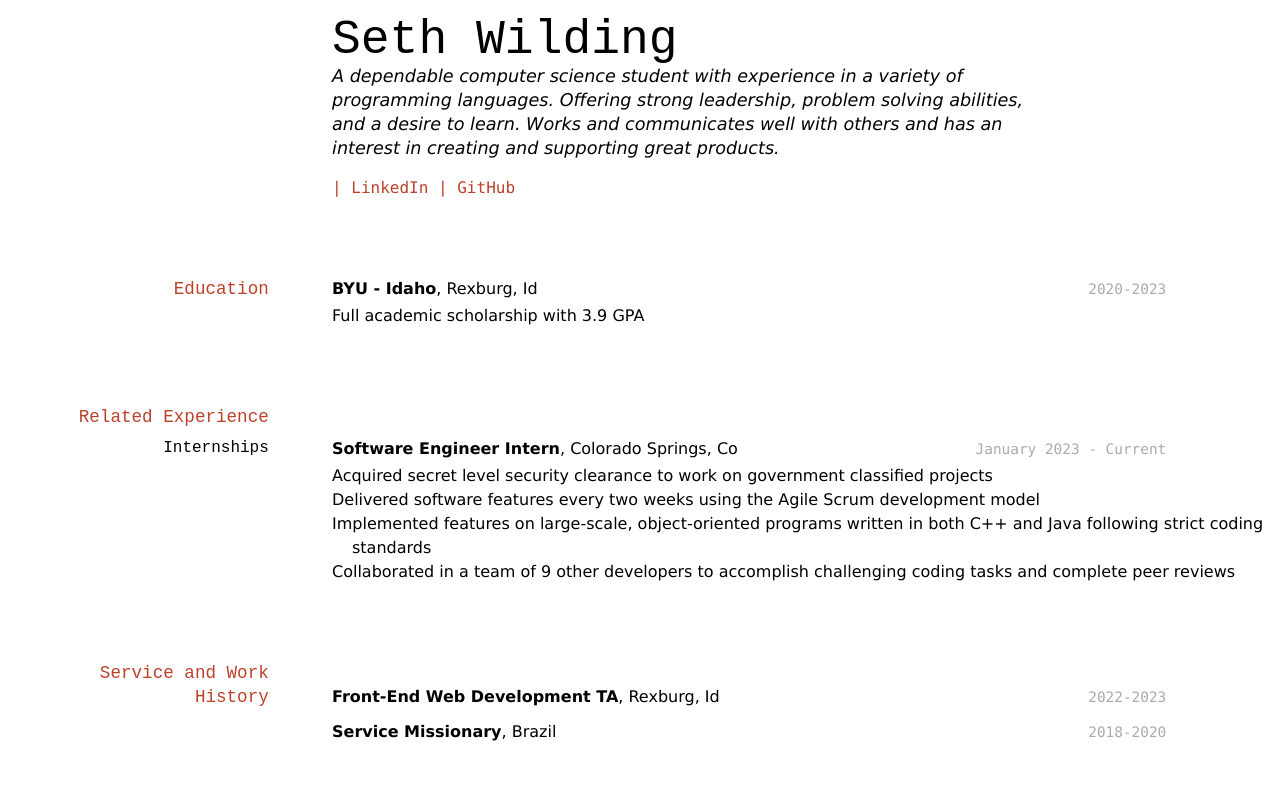
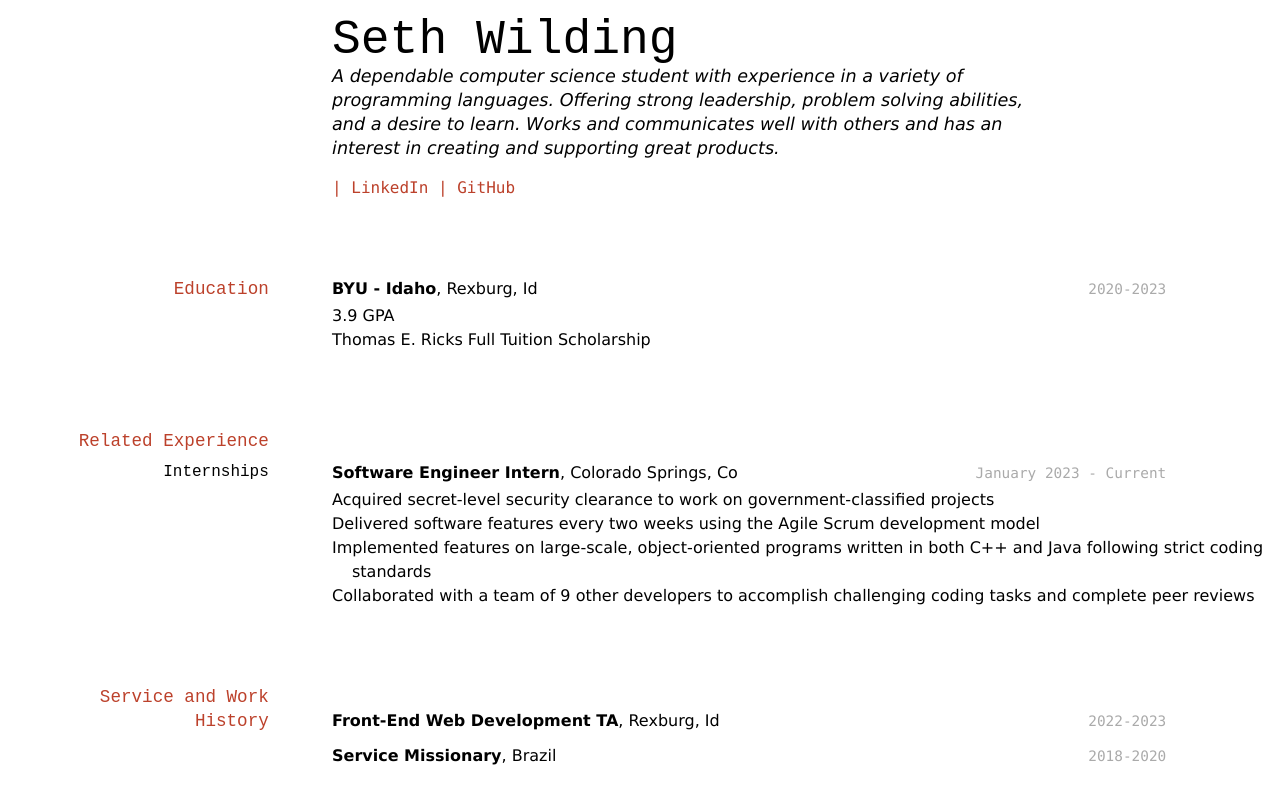
Before and after one commit to SAWilding/Wilding-Resume, a Jekyll site: the page built from docs/index.md, in a window 1280 px wide. Shown: the top 804 px of the page. Built offline with Jekyll 4.4.1, drawn with Linux system fonts in a browser that asks for light colours.

Commit message:
Update index.md

```diff
--- a/docs/index.md
+++ b/docs/index.md
@@ -16,7 +16,8 @@ A dependable computer science student with experience in a variety of programmin
 `2020-2023`
 __BYU - Idaho__, Rexburg, Id
 
-- Full academic scholarship with 3.9 GPA
+- 3.9 GPA
+- Thomas E. Ricks Full Tuition Scholarship
 
 ## Related Experience
 
@@ -25,10 +26,10 @@ __BYU - Idaho__, Rexburg, Id
 `January 2023 - Current`
 __Software Engineer Intern__, Colorado Springs, Co
 
--	Acquired secret level security clearance to work on government classified projects
+-	Acquired secret-level security clearance to work on government-classified projects
 - Delivered software features every two weeks using the Agile Scrum development model
 - Implemented features on large-scale, object-oriented programs written in both C++ and Java following strict coding standards
-- Collaborated in a team of 9 other developers to accomplish challenging coding tasks and complete peer reviews
+- Collaborated with a team of 9 other developers to accomplish challenging coding tasks and complete peer reviews
 
 
 ## Service and Work History
```
